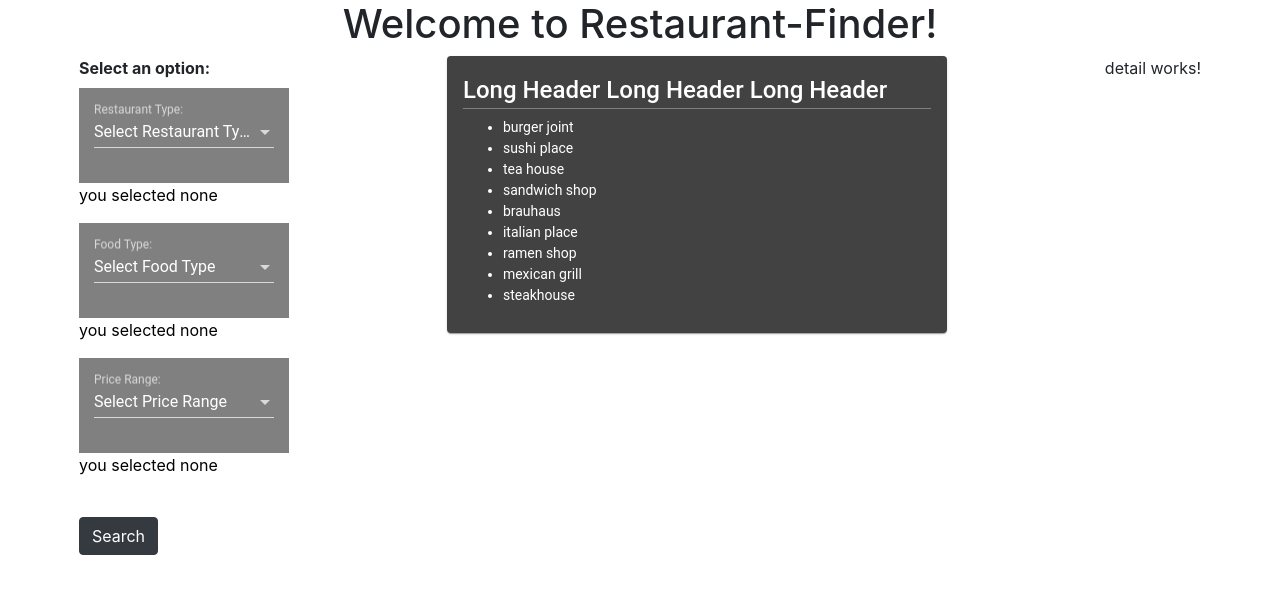
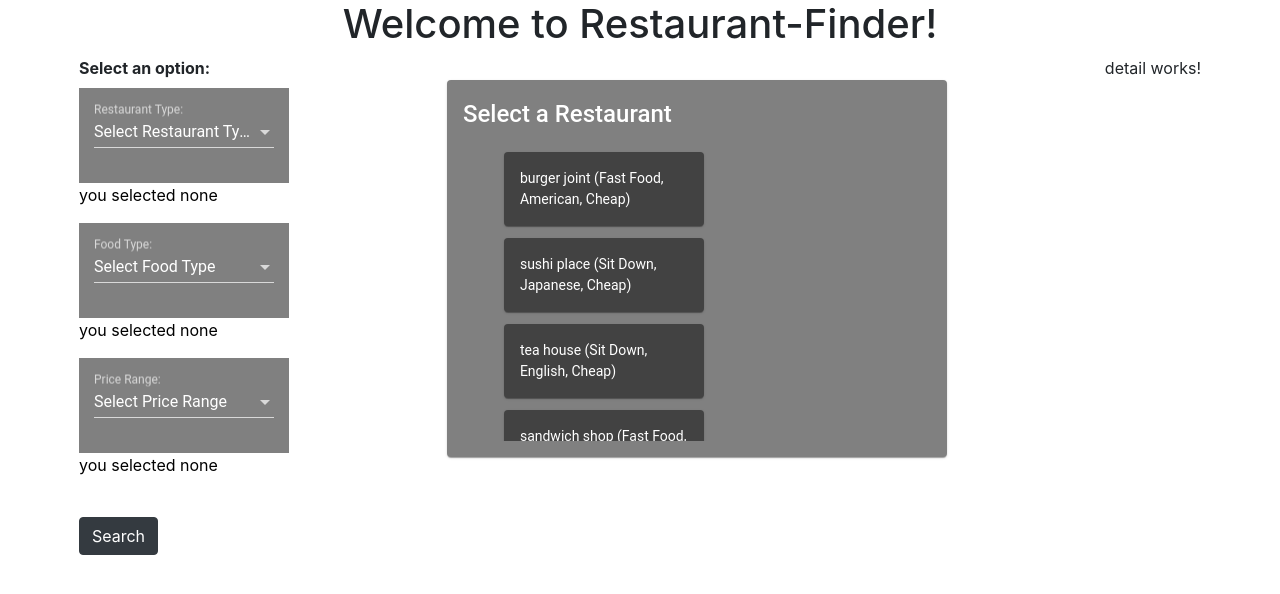
Before and after one commit to benjaminalbertson/Restaurant-Finder, an Angular app in the folder Restaurant-Finder/: page / in a window 1280 px wide. Shown: the top 594 px of the page. Built offline with nearby package versions, Linux system fonts and the light colour scheme.

Commit message:
Added styling to List view and prepped for adding (click) functionality to list items to summon detail component

```diff
--- a/Restaurant-Finder/src/app/list/list.component.css
+++ b/Restaurant-Finder/src/app/list/list.component.css
@@ -0,0 +1,22 @@
+.badge {
+    display: inline-block;
+    font-size: small;
+    color: white;
+    padding: 0.8em 0.7em 0 0.7em;
+    background-color: #607D8B;
+    line-height: 1em;
+    position: relative;
+    left: -1px;
+    top: -4px;
+    height: 1.8em;
+    min-width: 16px;
+    text-align: right;
+    margin-right: .8em;
+    border-radius: 4px 0 0 4px;
+  }
+
+  ul li{
+    list-style-type: none;
+    margin-top: 10px;
+    border:1px solid grey;
+  }
--- a/Restaurant-Finder/src/app/list/list.component.html
+++ b/Restaurant-Finder/src/app/list/list.component.html
@@ -1,10 +1,13 @@
-<mat-card style="width: 500px">
+
+<label></label>
+
+<mat-card style="width: 500px; background-color: grey">
         <mat-card-title style="border-bottom: 1px solid grey">
-            <span class="md-title">Long Header Long Header Long Header </span>
+            <span class="md-title">Select a Restaurant</span>
         </mat-card-title>
-        <mat-card-content style="height: 200px; overflow-y: auto" >
+        <mat-card-content style="height: 300px; overflow-y: auto" >
           <ul>
-            <li *ngFor="let restaurant of restaurants">{{restaurant.description}}</li>
+            <li *ngFor="let restaurant of restaurants"><mat-card (click)="doStuff()" style="width: 200px; ">{{restaurant.description}} ({{restaurant.restaurantType}}, {{restaurant.foodType}}, {{restaurant.priceRange}})</mat-card></li>
           </ul>
 
         </mat-card-content>
--- a/Restaurant-Finder/src/app/list/list.component.ts
+++ b/Restaurant-Finder/src/app/list/list.component.ts
@@ -16,13 +16,14 @@ export class ListComponent implements OnInit {
   restaurants: Restaurant[];
 
   ngOnInit() {
+    //Integrated into constructor
     //this.restaurants = this.resService.getRestaurants();
     //this.getRestaurants();
 
   }
 
 
-
+//Integrated into constructor
 // getRestaurants(): /*Restaurant[]*/void{
 //   this.restaurants = this.resService.giveFilteredRestaurants();
 //   //return this.restaurants;
--- a/Restaurant-Finder/src/app/search/search.component.html
+++ b/Restaurant-Finder/src/app/search/search.component.html
@@ -40,3 +40,5 @@
     </div>
 <br>
 <button class="btn btn-dark" (click)="searchRestaurants()">Search</button>
+
+<!--<p>Result array: {{resultString}}</p>-->
--- a/Restaurant-Finder/src/app/search/search.component.ts
+++ b/Restaurant-Finder/src/app/search/search.component.ts
@@ -17,6 +17,7 @@ export class SearchComponent implements OnInit {
   selectedFoodType: string = "none";
   selectedPriceRange: string = "none";
 
+  resultString: string = "none";
   result: Restaurant[];
   restaurants: Restaurant[] = this.resService.getRestaurants();
 
@@ -24,7 +25,10 @@ export class SearchComponent implements OnInit {
     this.searchRestaurants();
   }
 
-
+  printArray(){
+    for(let entry in this.result)
+      this.resultString = this.resultString + entry;
+  }
 
    searchRestaurants(){
     this.result = [];
@@ -33,6 +37,7 @@ export class SearchComponent implements OnInit {
       if((entry.restaurantType == this.selectedRestaurantType || this.selectedRestaurantType == "none") && (entry.foodType == this.selectedFoodType || this.selectedFoodType == "none") && (entry.priceRange == this.selectedPriceRange || this.selectedPriceRange == "none")){
         this.result.push(entry);
       }
+      this.printArray();
     }
 
     this.resService.listUpdated.emit(this.result);
```
